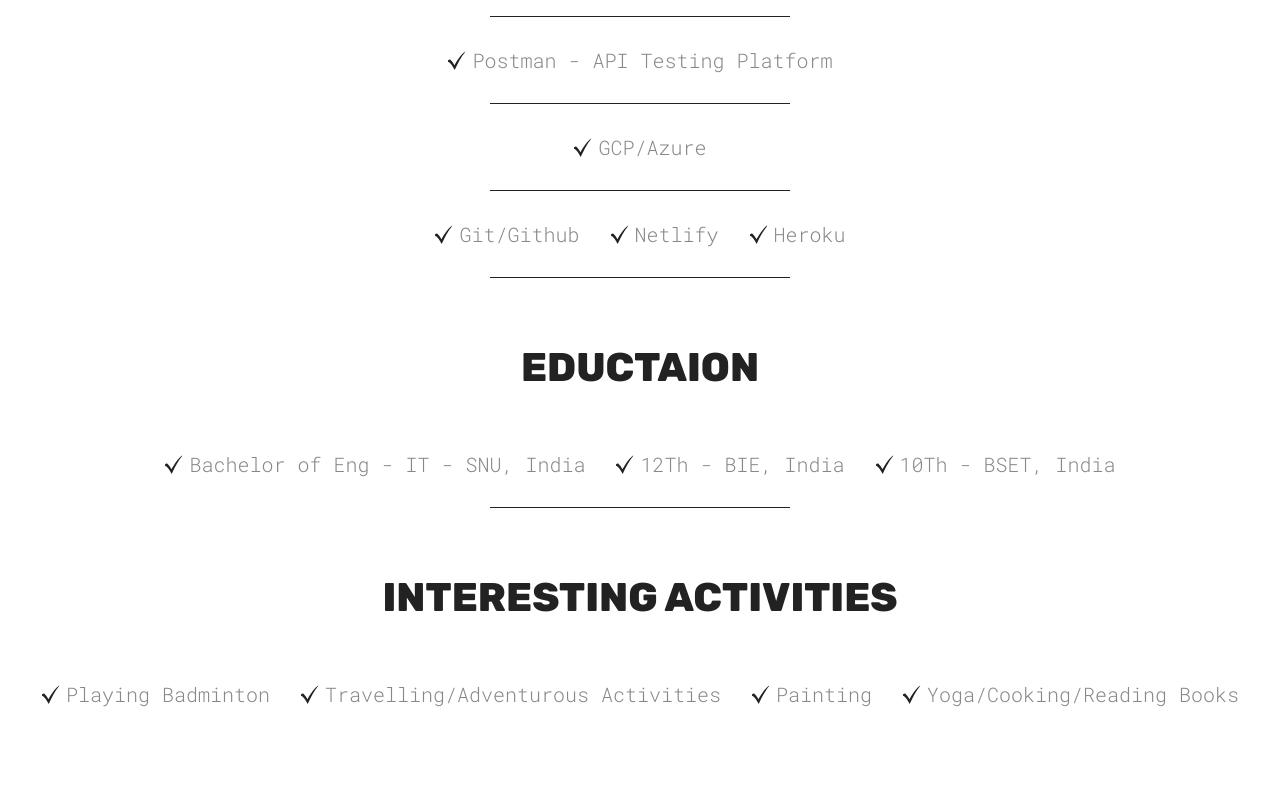
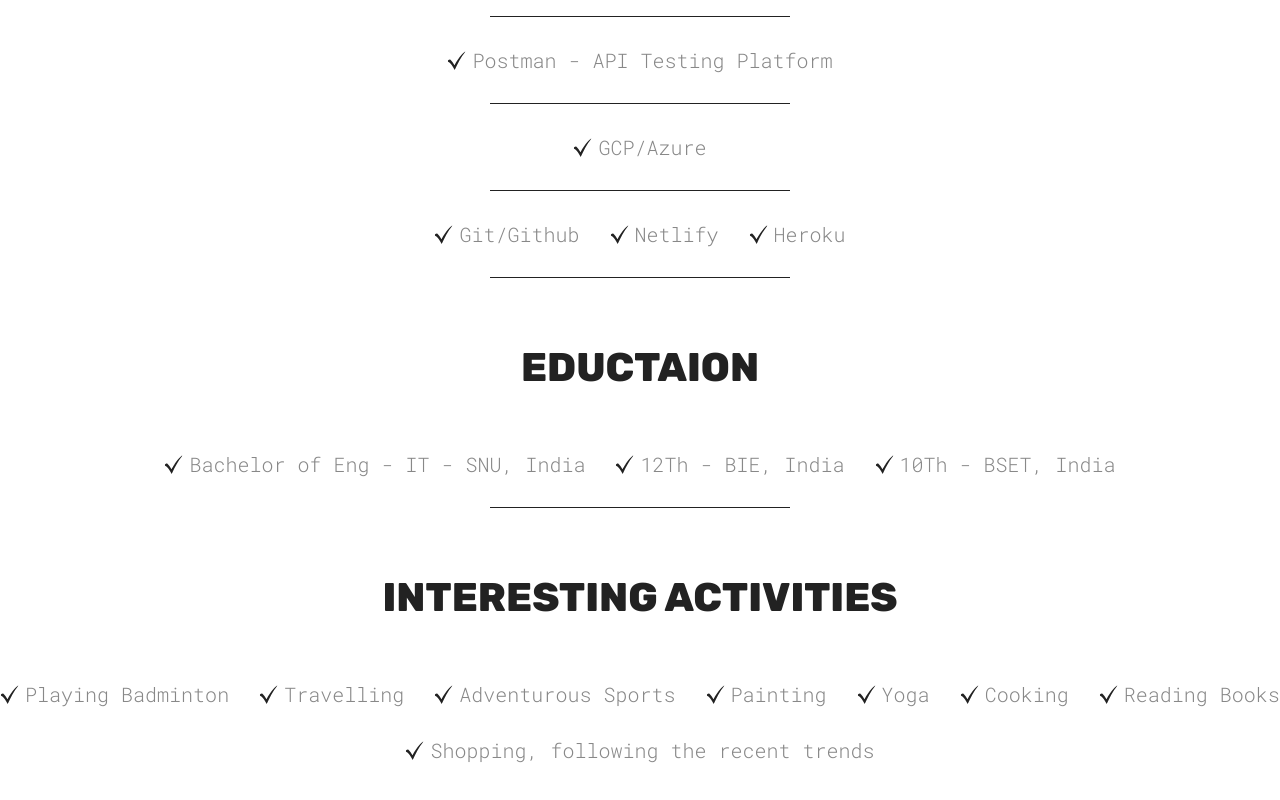
Before and after one commit to anilagopikumar/Anila-Portfolio, a React (Vite) app: page / in a window 1280 px wide. Shown: the part 1823-2623 px from the top of the page. Built offline with nearby package versions, Linux system fonts and the light colour scheme.

Commit message:
Update Skills.jsx

```diff
--- a/src/components/Skills/Skills.jsx
+++ b/src/components/Skills/Skills.jsx
@@ -74,9 +74,13 @@
     <h1 className="sectionTitle">Interesting Activities</h1>
     <div className={styles.skillList}>
         <SkillList src={checkMarkIcon} skill="Playing Badminton" />
-        <SkillList src={checkMarkIcon} skill="Travelling/Adventurous Activities" />
+        <SkillList src={checkMarkIcon} skill="Travelling" />
+        <SkillList src={checkMarkIcon} skill="Adventurous Sports" />
         <SkillList src={checkMarkIcon} skill="Painting" />
-        <SkillList src={checkMarkIcon} skill="Yoga/Cooking/Reading Books" />
+        <SkillList src={checkMarkIcon} skill="Yoga" />
+        <SkillList src={checkMarkIcon} skill="Cooking" />
+        <SkillList src={checkMarkIcon} skill="Reading Books" />
+        <SkillList src={checkMarkIcon} skill="Shopping, following the recent trends" />
     </div>
     </section>
   );
```
